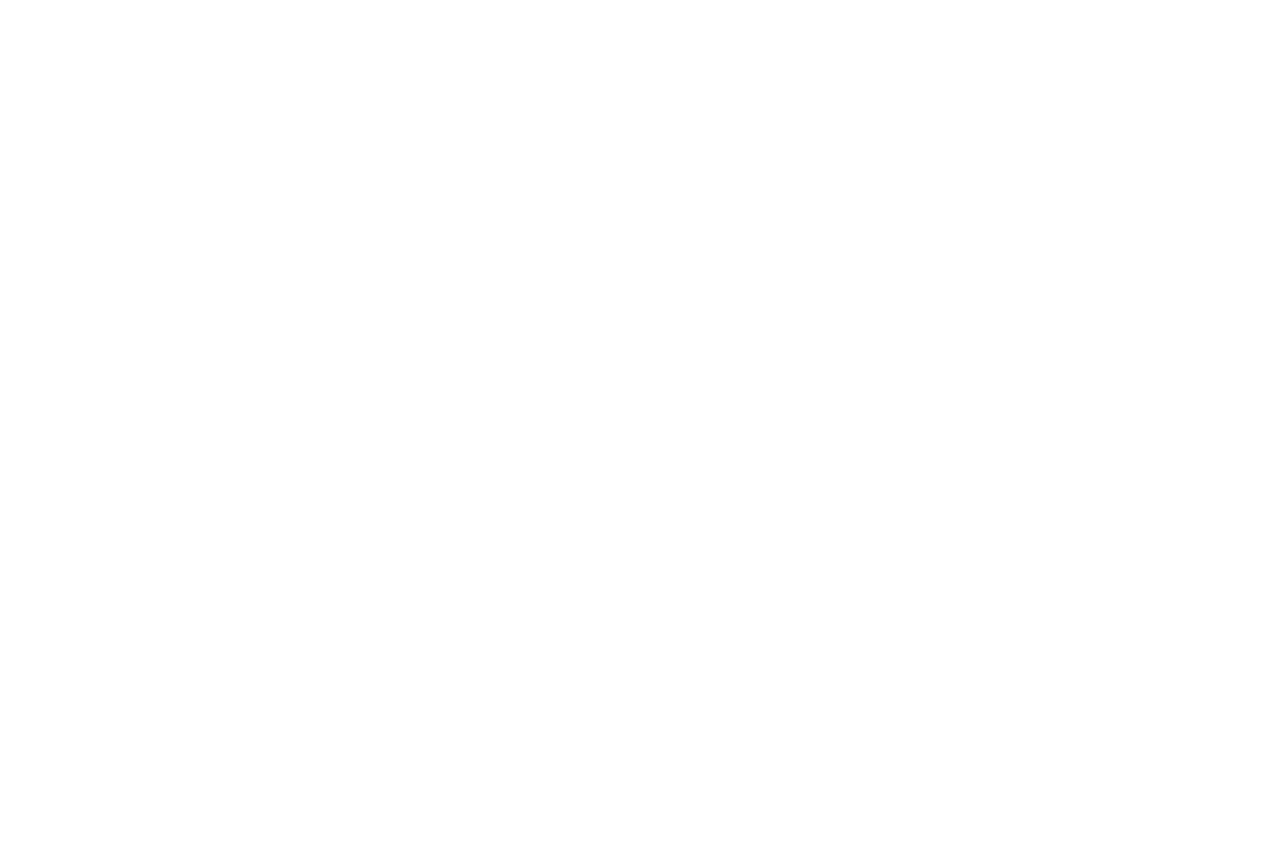
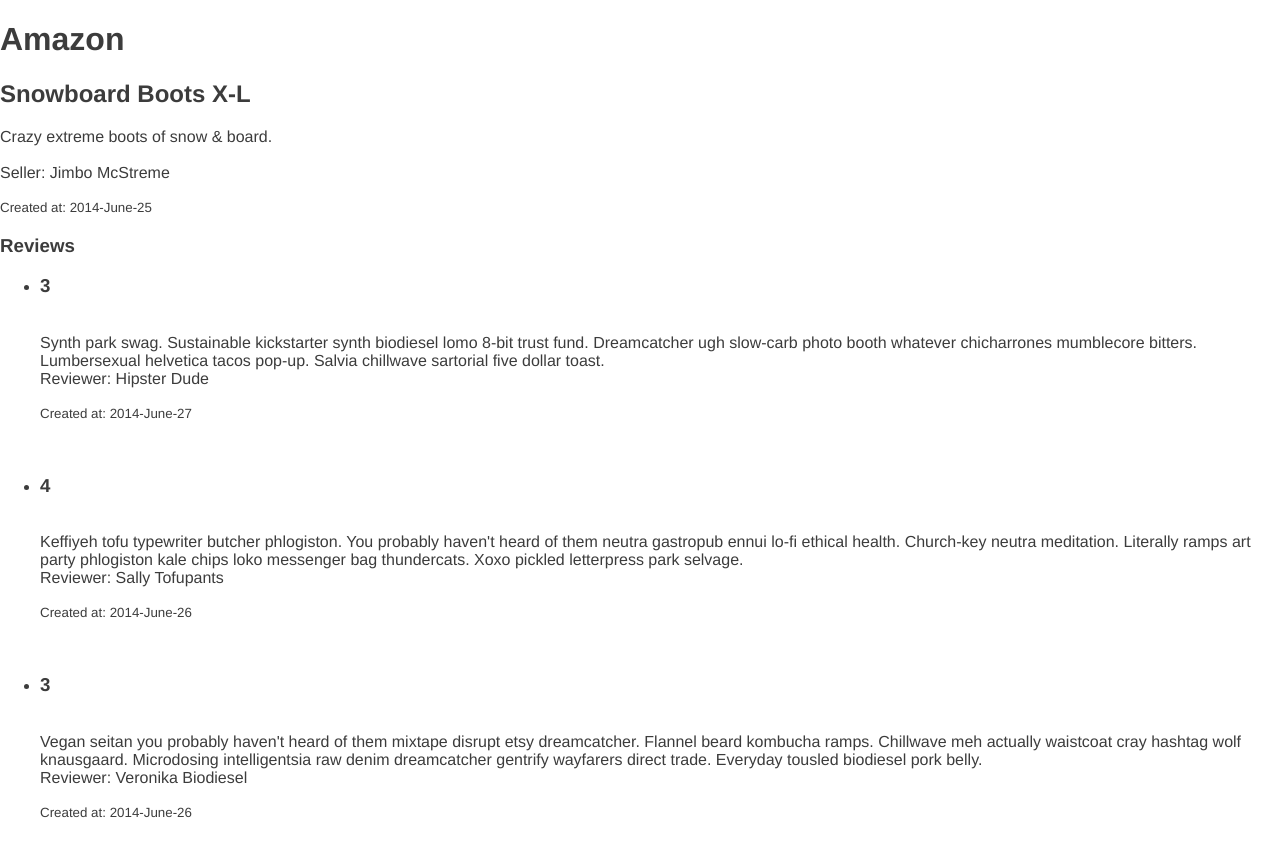
Before and after one commit to Boosheri/amazing-amazon-react, a React (Create React App) app: page / in a window 1280 px wide. Shown: the top 856 px of the page. Before the commit the page ends 800 px from the top, so only its background shows below. Built offline with nearby package versions, Linux system fonts and the light colour scheme.

Commit message:
add product show page, review list, and product data

```diff
--- a/src/components/App.js
+++ b/src/components/App.js
@@ -1,14 +1,15 @@
 import React from "react";
-// import { ProductShowPage } from "./ProductShowPage";
+import { ProductShowPage } from "./ProductShowPage";
 // import { ProductIndexPage } from "./ProductIndexPage";
 
-function App() {
+function App(props) {
   return (
-    <div>
-      {/* <ProductIndexPage /> */}
-      {/* <ProductShowPage /> */}
-    </div>
+  <div className="App">
+    <h1>Amazon</h1>
+    {/* <ProductIndexPage /> */}
+    <ProductShowPage />
+  </div>
   );
 }
 
-export default App ;
+export default App
--- a/src/components/ProductDetails.js
+++ b/src/components/ProductDetails.js
@@ -1,18 +1,20 @@
 import React from "react";
 
 export function ProductDetails(props) {
+  const { title, description, price, created_at, seller = {} } = props;
+	const { full_name } = seller
   return (
     <div>
-      <h2>{props.title}</h2>
+      <h2>{title}</h2>
       <p>
-        {props.description}
+        {description}
         <br />
-        {props.price}
+        {price}
         <br />
-        By {props.seller && props.seller.full_name}
+        Seller: {full_name}
       </p>
       <p>
-        <small>Created at {props.created_at}</small>
+        <small>Created at: {created_at}</small>
       </p>
     </div>
   );
--- /dev/null
+++ b/src/components/ProductShowPage.js
@@ -0,0 +1,17 @@
+import React from 'react';
+import { ProductDetails } from './ProductDetails';
+import { ReviewList } from './ReviewList';
+import productData from '../data/productData';
+
+function ProductShowPage(props) {
+	const { reviews, ...product } = productData;
+	return (
+		<div className="ProductShowPage">
+			<ProductDetails {...product} />
+			<h3>Reviews</h3>
+			<ReviewList reviews={reviews} />
+		</div>
+	);
+}
+
+export { ProductShowPage };
--- a/src/components/ReviewDetails.js
+++ b/src/components/ReviewDetails.js
@@ -1,17 +1,19 @@
 import React from "react";
 
 export function ReviewDetails(props) {
+    const { rating, body, created_at, reviewer = {} } = props;
+    const { full_name } = reviewer;
   return (
     <div>
       <p>
-        {props.rating}
+      <h3>{rating}</h3>
         <br />
-        {props.body}
+        {body}
         <br />
-        By {props.user && props.user.full_name}
+        Reviewer: {full_name}
       </p>
       <p>
-        <small>Created at {props.created_at}</small>
+        <small>Created at: {created_at}</small>
       </p>
     </div>
   );
--- /dev/null
+++ b/src/components/ReviewList.js
@@ -0,0 +1,23 @@
+import React from 'react'
+import { ReviewDetails } from './ReviewDetails'
+
+export function ReviewList(props) {
+    return (
+        <ul>
+            {props.reviews.map(review => {
+                return (
+                    <li>
+                        {<ReviewDetails
+                            body={review.body}
+                            rating={review.rating}
+                            created_at={review.created_at}
+                            reviewer={{ full_name: review.reviewer.full_name }}
+                        />}
+                        <br />
+                    </li>
+                )
+            })}
+        </ul>
+
+    )
+}
--- a/src/ProductData.js
+++ b/src/data/productData.js
@@ -1,4 +1,4 @@
-const product = {
+export default {
     id: 102,
     title: 'Snowboard Boots X-L',
     description: 'Crazy extreme boots of snow & board.',
```
